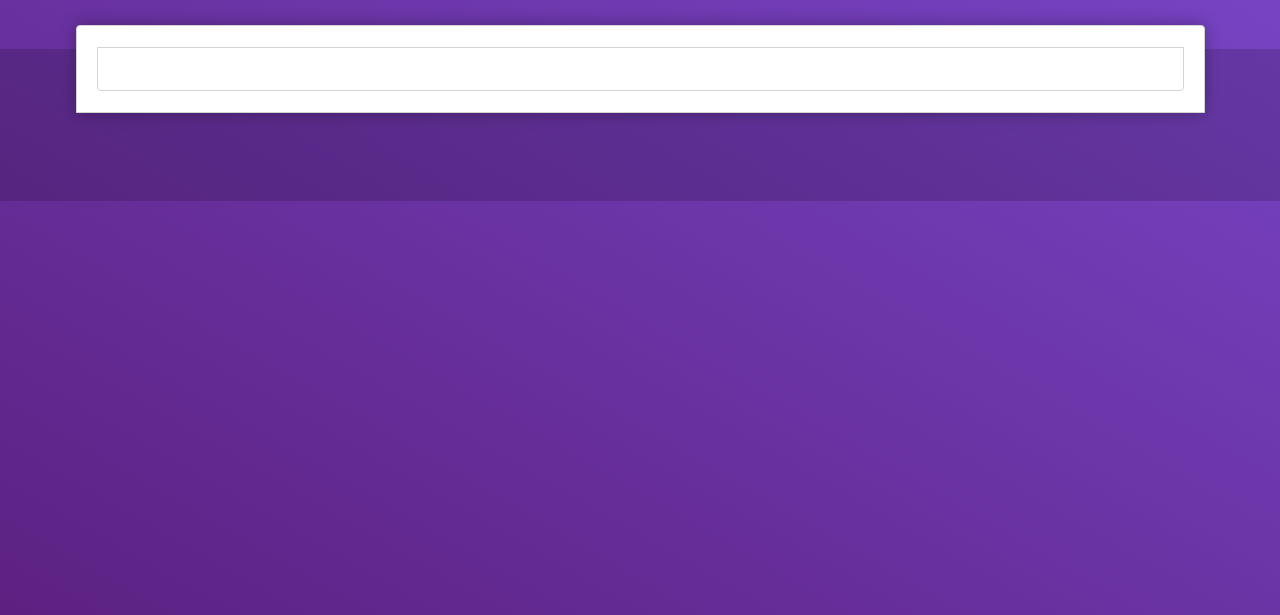
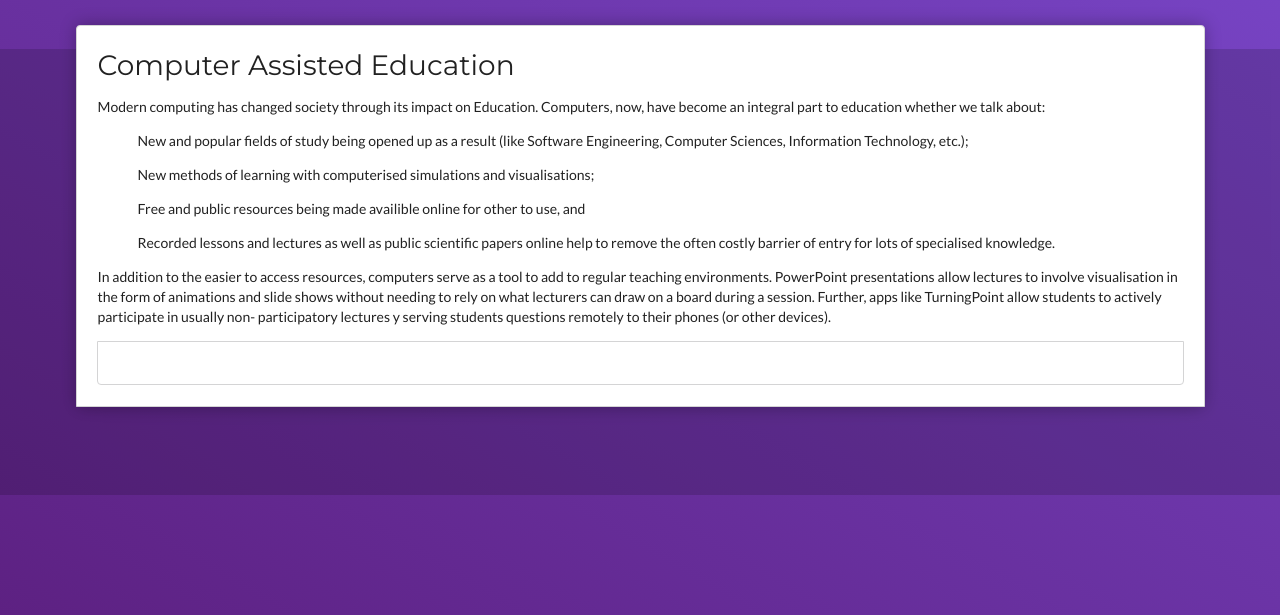
Before and after one commit to grimm004/computing-contributions, a plain HTML site: page src/education.html in a window 1280 px wide. Shown: the part 185-800 px from the top of the page. Drawn offline with nearby package versions, Linux system fonts and the light colour scheme.

Commit message:
started write up for education page

```diff
--- a/src/education.html
+++ b/src/education.html
@@ -38,7 +38,27 @@
 		<div class="ui container">
 			<div class="wrapper page"> <!-- white outer bounds -->
 				<div class="ui padded top attached segment" /> <!-- main text body -->
+				<h1>Computer Assisted Education</h1>
+				<p>
+Modern computing has changed society through its impact on Education. Computers, now, have become an integral part to education whether we talk about:
 
+<ul>New and popular fields of study being opened up as a result (like Software Engineering, Computer Sciences, Information Technology, etc.);</ul>
+<ul>New methods of learning with computerised simulations and visualisations;</ul>
+<ul>Free and public resources being made availible online for other to use, and</ul>
+<ul>Recorded lessons and lectures as well as public scientific papers online help to remove the often costly barrier of entry for lots of specialised knowledge.</ul>
+
+In addition to the easier to access resources, computers serve as a tool to add to regular teaching
+
+environments. PowerPoint presentations allow lectures to involve visualisation in the form of
+
+animations and slide shows without needing to rely on what lecturers can draw on a board during a
+
+session. Further, apps like TurningPoint allow students to actively participate in usually non-
+
+participatory lectures y serving students questions remotely to their phones (or other devices).
+
+
+</p>
 				<div class="author ui padded bottom attached segment" /> <!-- bottom info bar -->
 			</div>
 		</div>
```
